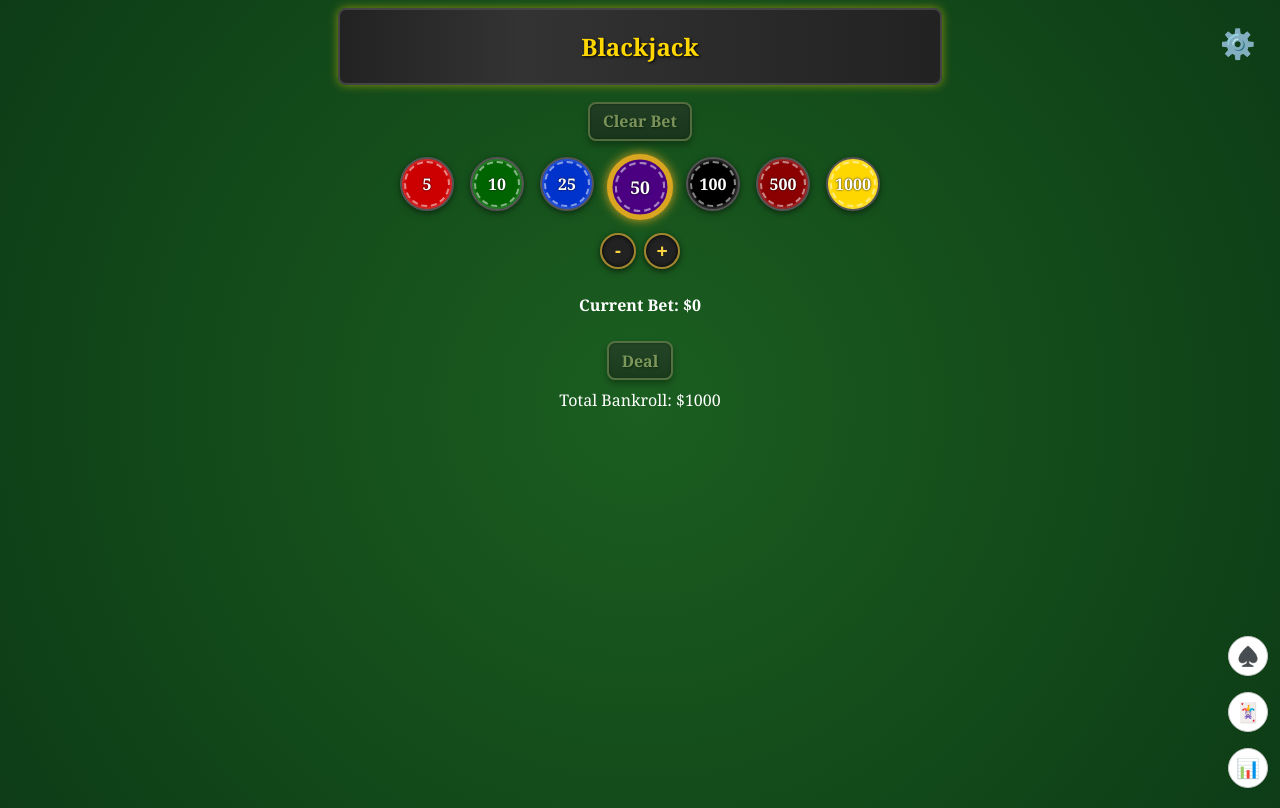
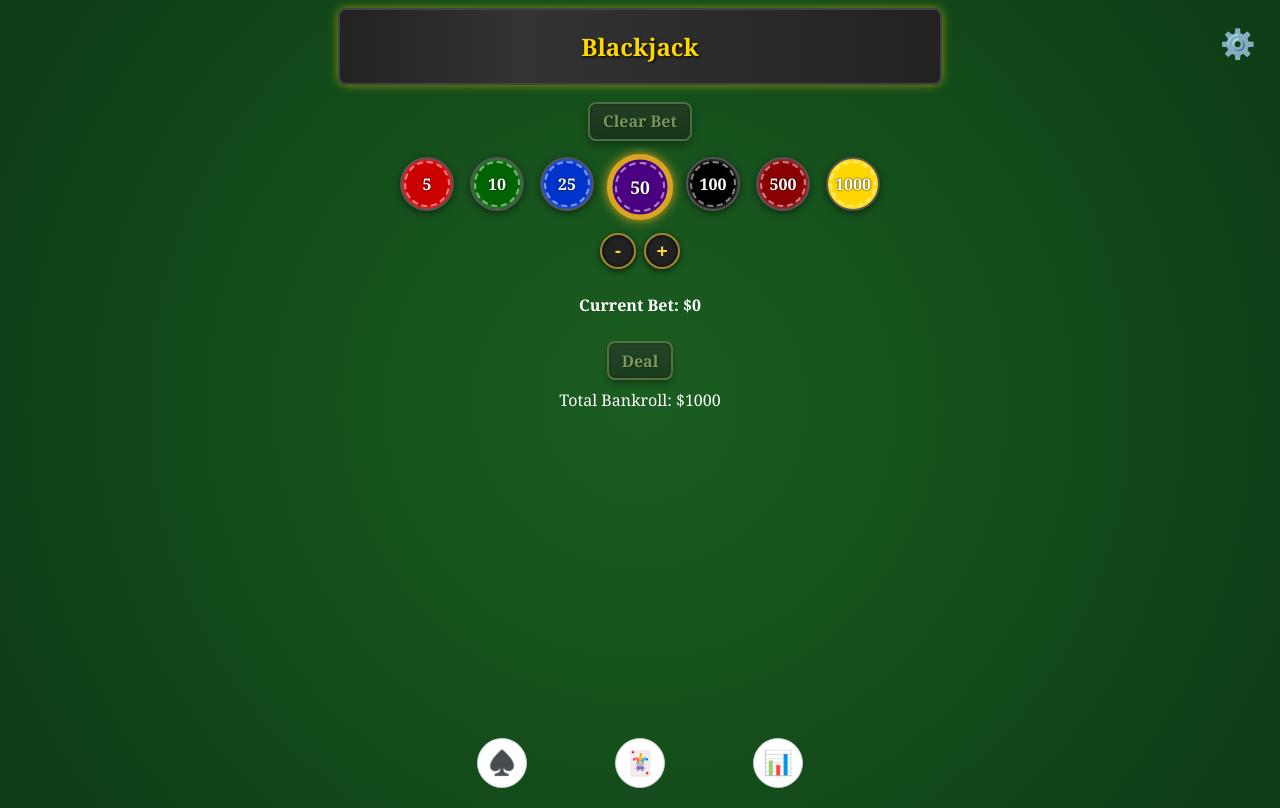
Before and after one commit to milaud/blackjack, a React (Create React App) app: page /strategy-trainer in a window 1280 px wide. Built offline with nearby package versions, Linux system fonts and the light colour scheme.

Commit message:
move count/info/strategy buttons to bottom-middle

```diff
--- a/src/index.css
+++ b/src/index.css
@@ -108,13 +108,16 @@ button:hover:active {
 
 .bottom-right-buttons {
   position: fixed;
-  bottom: 0.5rem;
-  right: 0.5rem;
   display: flex;
-  flex-direction: column;
-  /* gap: 0.25rem; */
   gap: 0.5rem;
+  padding: 0.5rem;
   z-index: 10;
+  bottom: 0;
+  justify-content: center;
+  gap: 5rem;
+  width: 100%;
+  left: 50%;
+  transform: translateX(-50%);
 }
 
 .top-right-buttons button,
@@ -122,9 +125,9 @@ button:hover:active {
   background: white;
   border: 1px solid #ccc;
   border-radius: 50%;
-  width: 40px;
-  height: 40px;
-  font-size: 1.2rem;
+  width: 50px;
+  height: 50px;
+  font-size: 1.5rem;
   text-align: center;
   padding: 0;
 }
@@ -161,8 +164,8 @@ button:hover:active {
 
   .bottom-right-buttons {
     font-size: 1.1rem;
-    /* padding: 0.2rem; */
     margin: 0.15rem;
+    gap: 2rem;
   }
 
   .bottom-right-buttons button {
```
